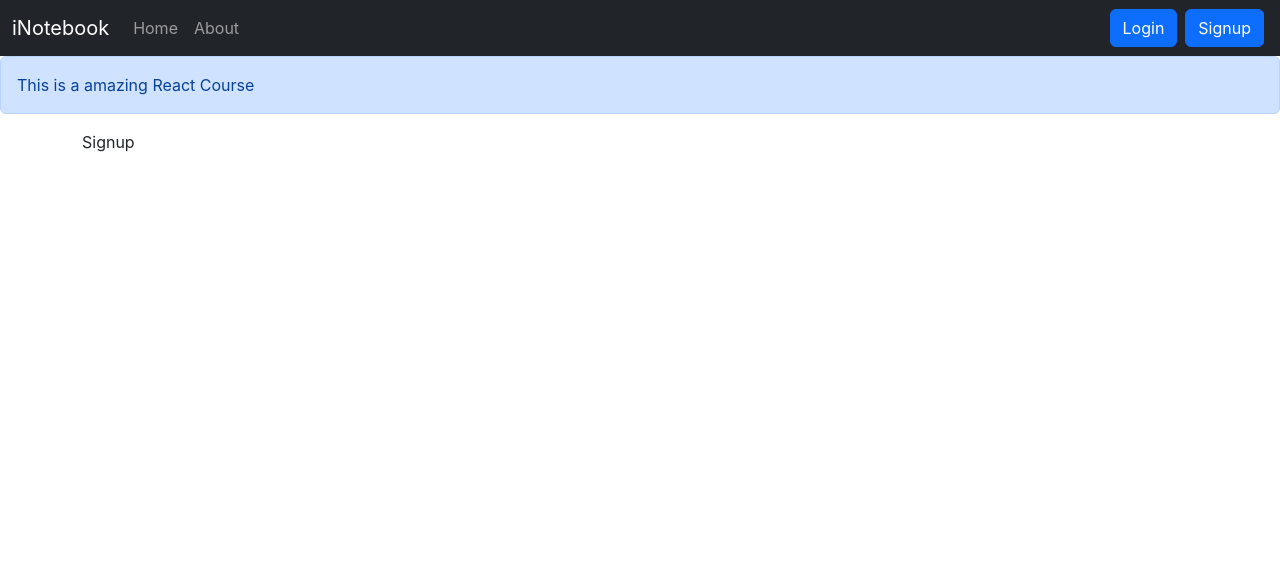
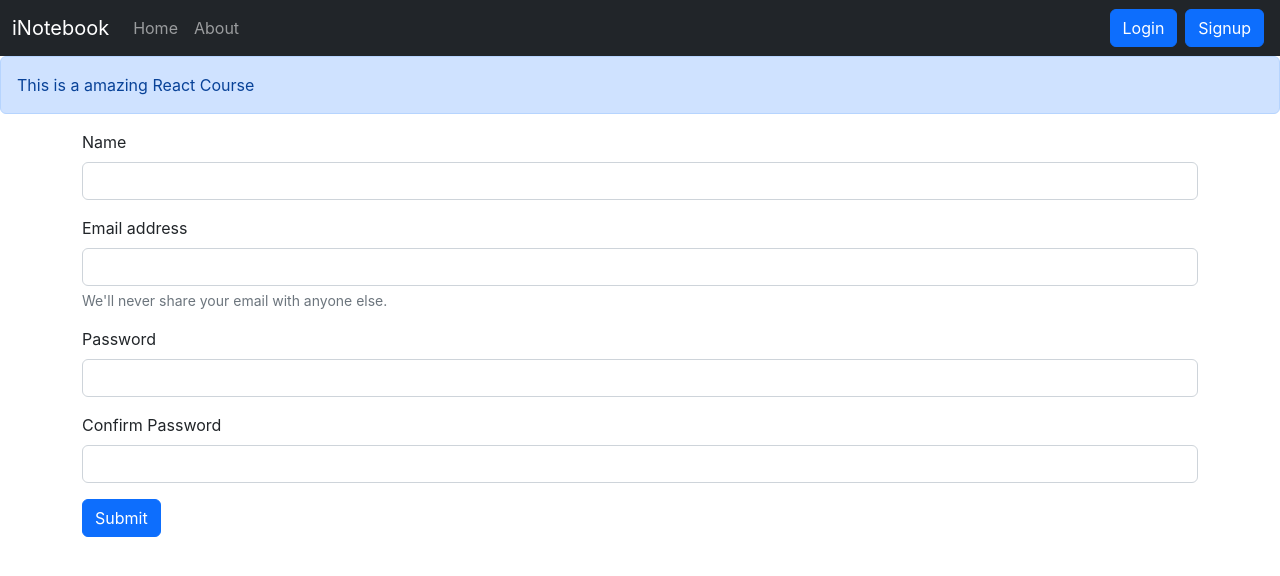
Before and after one commit to DarpanIO/e-Notebook, a React (Create React App) app: page /signup in a window 1280 px wide. Shown: the top 576 px of the page. Built offline with nearby package versions, Linux system fonts and the light colour scheme.

Commit message:
Added signup option

```diff
--- a/src/components/Signup.js
+++ b/src/components/Signup.js
@@ -1,8 +1,53 @@
-import React from 'react'
+import React,{useState} from 'react'
+import {Navigate} from 'react-router-dom';
+const Signup = () => {
+    const [credentials, setCredentials] = useState({name:'',email:'' , password:'',cpassword:''});
+    const handleSubmit= async (e)=>{
+        e.preventDefault();
 
-const Signup = () => {
+        const {name,email,password,cpassword}=credentials;
+        const response = await fetch(`http://localhost:5000/api/auth/createuser`,{
+            method: 'POST',
+            headers :{
+              'Content-Type': 'application/json',
+            //   'auth-token': 'eyJhbGciOiJIUzI1NiIsInR5cCI6IkpXVCJ9.eyJ1c2VyIjp7ImlkIjoiNjJjN2JiYjRjY2I3YzRjMzdjNmMwYmIzIn0sImlhdCI6MTY1ODI5MjQ0MH0.V0vVoMNBvLljTpvYiFoeF9pEWP6XtmapvNJ8Ak_y96E'
+            },
+            body: JSON.stringify({name,email,password})
+          });
+          const json=await response.json();
+          console.log(json);
+          if(json.success){
+            localStorage.setItem('token',json.authtoken);
+            <Navigate to= "/" />
+          }
+          else{
+            alert('Invalid Credentials')
+          }
+    }
+    const onChange=(e)=>{
+        setCredentials({...credentials,[e.target.name]:e.target.value})
+    }
   return (
-    <div>Signup</div>
+    <div><form onSubmit={handleSubmit}>
+    <div className="mb-3">
+      <label htmlFor="name" className="form-label">Name</label>
+      <input type="text" className="form-control" id="name" name="name" aria-describedby="emailHelp" onChange={onChange} />
+    </div>
+    <div className="mb-3">
+      <label htmlFor="email" className="form-label">Email address</label>
+      <input type="email" className="form-control" id="email" name="email" aria-describedby="emailHelp" onChange={onChange} />
+      <div id="emailHelp" className="form-text">We'll never share your email with anyone else.</div>
+    </div>
+    <div className="mb-3">
+      <label htmlFor="password" className="form-label">Password</label>
+      <input type="password" className="form-control" id="password" name="password" onChange={onChange} minLength={5} required/>
+    </div>
+    <div className="mb-3">
+      <label htmlFor="cpassword" className="form-label">Confirm Password</label>
+      <input type="password" className="form-control" id="cpassword" name="cpassword" onChange={onChange} minLength={5} required/>
+    </div>
+    <button type="submit" className="btn btn-primary">Submit</button>
+  </form></div>
   )
 }
 
```
Also changed, not shown: 1 other file (tests, documents, lock files or other folders).
